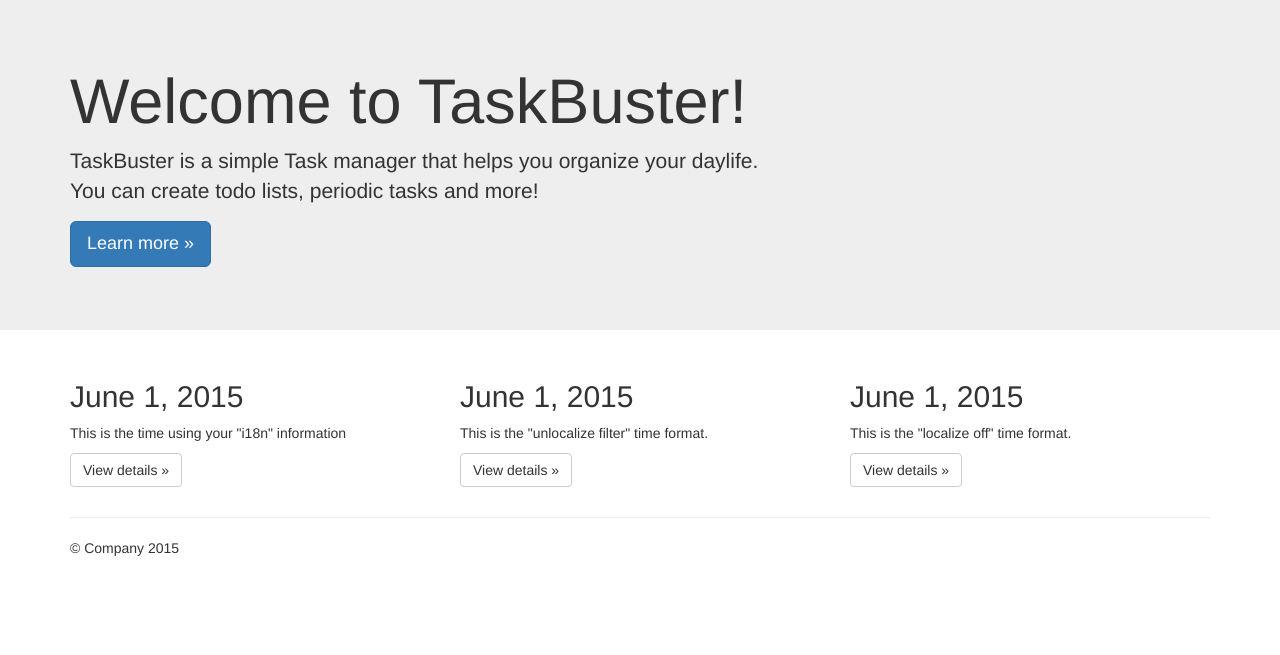
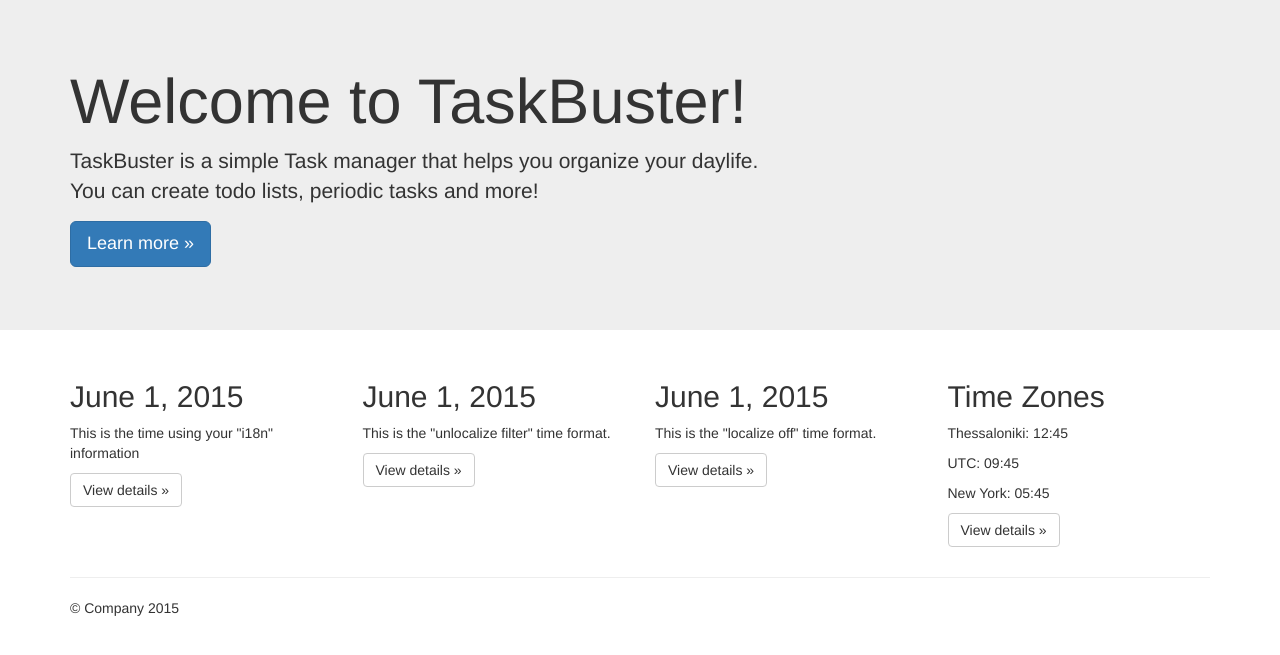
Before and after one commit to georstef/TutorialsBooksAndMore, a Django app: page /en/ in a window 1280 px wide. Shown: the part 51-706 px from the top of the page. Run offline with Django 3.2, Linux system fonts and the light colour scheme; some libraries are stand-ins or nearby versions.

Commit message:
taskbuster (timezone)

```diff
--- a/django18/taskbuster/taskbuster/settings/base.py
+++ b/django18/taskbuster/taskbuster/settings/base.py
@@ -93,7 +93,7 @@ LOCALE_PATHS = (
 
 LANGUAGE_CODE = 'en-us'
 
-TIME_ZONE = 'UTC'
+TIME_ZONE = 'Europe/Athens'
 
 USE_I18N = True
 
--- a/django18/taskbuster/taskbuster/templates/taskbuster/index.html
+++ b/django18/taskbuster/taskbuster/templates/taskbuster/index.html
@@ -1,6 +1,7 @@
 {% extends "base.html" %}
 {% load i18n %}
 {% load l10n %}
+{% load tz %}
 
 {% block head_title %}TaskBuster Django Tutorial{% endblock %}
 
@@ -17,20 +18,28 @@
     <div class="container">
       <!-- Example row of columns -->
       <div class="row">
-        <div class="col-md-4">
+        <div class="col-md-3">
           <h2 id="local-date">{{today}}</h2>
           <p>This is the time using your "i18n" information</p>
           <p><a class="btn btn-default" href="#" role="button">View details &raquo;</a></p>
         </div>
-        <div class="col-md-4">
+        <div class="col-md-3">
           <h2 id="non-local-date">{{today|unlocalize}}</h2>
           <p>This is the "unlocalize filter" time format.</p>
           <p><a class="btn btn-default" href="#" role="button">View details &raquo;</a></p>
         </div>
-        <div class="col-md-4">
+        <div class="col-md-3">
           <h2 id="non-local-date">{% localize off %}{{today}}{% endlocalize %}</h2>
           <p>This is the "localize off" time format.</p>
           <p><a class="btn btn-default" href="#" role="button">View details &raquo;</a></p>
+       </div>
+       <div class="col-md-3">
+           <h2>Time Zones</h2>
+           <p> Thessaloniki: <span id="time-tz">{{now|time:"H:i"}}</span></p>
+           <p> UTC: <span id="time-utc">{{now|utc|time:"H:i"}}</span></p>
+           <p> New York: <span id="time-ny">
+                  {{now|timezone:"America/New_York"|time:"H:i"}}</span></p>
+           <p><a class="btn btn-default" href="#" role="button">View details &raquo;</a></p>
        </div>
       </div>
 
--- a/django18/taskbuster/taskbuster/views.py
+++ b/django18/taskbuster/taskbuster/views.py
@@ -1,9 +1,10 @@
 import datetime
 from django.shortcuts import render
+from django.utils.timezone import now
 
 def home(request):
     today = datetime.date.today()
-    return render(request, "taskbuster/index.html", {'today':today})
+    return render(request, "taskbuster/index.html", {'today':today, 'now':now()})
 
 def home_files(request, filename):
     return render(request, "{0}".format(filename), {}, content_type="text/plain")
```
